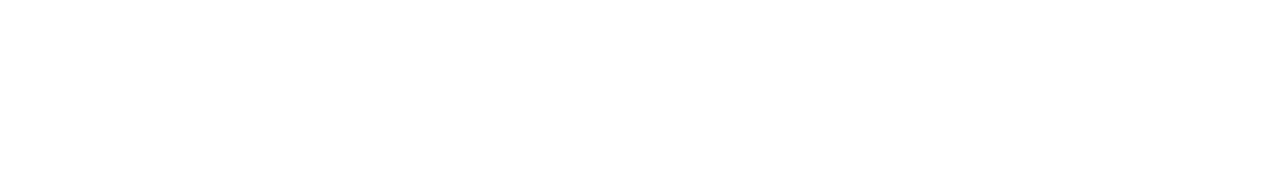
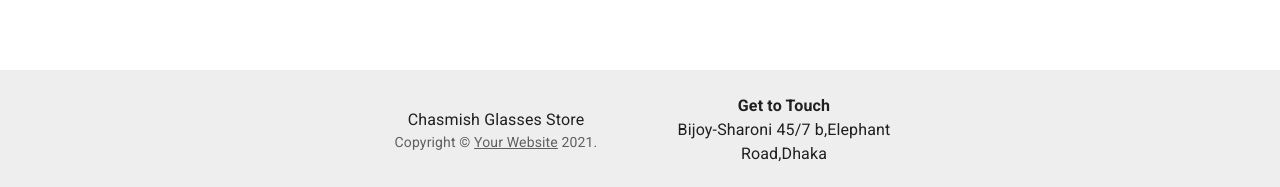
Before and after one commit to Fahid-Hossain/Glasses-store-website-client-side, a React (Create React App) app: page / in a window 1280 px wide. Shown: the part 1712-1899 px from the top of the page. Before the commit the page ends 1326 px from the top, so only its background shows below. Built offline with nearby package versions, Linux system fonts and the light colour scheme; no server answers.

Commit message:
simple footer done

```diff
--- a/src/App.js
+++ b/src/App.js
@@ -16,6 +16,7 @@
 import PrivateRoute from './pages/Login/PrivateRoute/PrivateRoute';
 import Dashboard from './pages/Dashboard/Dashboard/Dashboard';
 import MakeAdmin from './pages/Dashboard/MakeAdmin/MakeAdmin';
+import Footer from './pages/Footer/Footer';
 
 function App() {
   return (
@@ -57,6 +58,9 @@
               <PageNotFound></PageNotFound>
             </Route>
           </Switch>
+          <Route>
+            <Footer></Footer>
+          </Route>
         </Router>
       </AuthProvider>
     </div >
--- /dev/null
+++ b/src/pages/Footer/Footer.js
@@ -0,0 +1,69 @@
+import * as React from 'react';
+import CssBaseline from '@mui/material/CssBaseline';
+import Box from '@mui/material/Box';
+import Typography from '@mui/material/Typography';
+import Container from '@mui/material/Container';
+import Link from '@mui/material/Link';
+import { Grid } from '@mui/material';
+
+
+function Copyright() {
+    return (
+        <Typography variant="body2" color="text.secondary">
+            {'Copyright © '}
+            <Link color="inherit" href="https://mui.com/">
+                Your Website
+            </Link>{' '}
+            {new Date().getFullYear()}
+            {'.'}
+        </Typography>
+    );
+}
+
+const Footer = () => {
+    return (
+        <Box
+            sx={{
+                display: 'flex',
+                flexDirection: 'column',
+                minHeight: '69vh',
+            }}
+        >
+            <CssBaseline />
+            <Box
+                component="footer"
+                sx={{
+                    py: 3,
+                    px: 2,
+                    mt: 'auto',
+                    backgroundColor: (theme) =>
+                        theme.palette.mode === 'light'
+                            ? theme.palette.grey[200]
+                            : theme.palette.grey[800],
+                }}
+            >
+                <Container maxWidth="sm">
+                    <Grid container rowSpacing={1} columnSpacing={{ xs: 1, sm: 2, md: 3 }}>
+                        <Grid item xs={12} md={6} style={{margin:"auto"}}>
+                            <Typography variant="body1">
+                                Chasmish Glasses Store
+                            </Typography>
+                            <Copyright />
+                        </Grid>
+                        <Grid item xs={12} md={6} style={{margin:"auto"}}>
+                           <Typography variant="body1">
+                           <b>Get to Touch</b>
+                            </Typography>
+                           <Typography variant="body1">
+                                Bijoy-Sharoni 45/7 b,Elephant Road,Dhaka
+                            </Typography>
+                        </Grid>
+                    </Grid>
+
+                </Container>
+            </Box>
+        </Box>
+    );
+};
+
+export default Footer;
--- a/src/pages/Shared/Navigation/Navigation.js
+++ b/src/pages/Shared/Navigation/Navigation.js
@@ -29,7 +29,6 @@
                     CHASMISH
                     </Typography>
 
-                    <NavLink style={{textDecoration: "none",color:"black"}} to="/addproduct"><Button color="inherit">Add Product</Button></NavLink>
                     <NavLink style={{textDecoration: "none",color:"black"}} to="/home"><Button color="inherit">Home</Button></NavLink>
                     <NavLink style={{textDecoration: "none",color:"black"}} to="/products"><Button color="inherit">Products</Button></NavLink>
 
```
